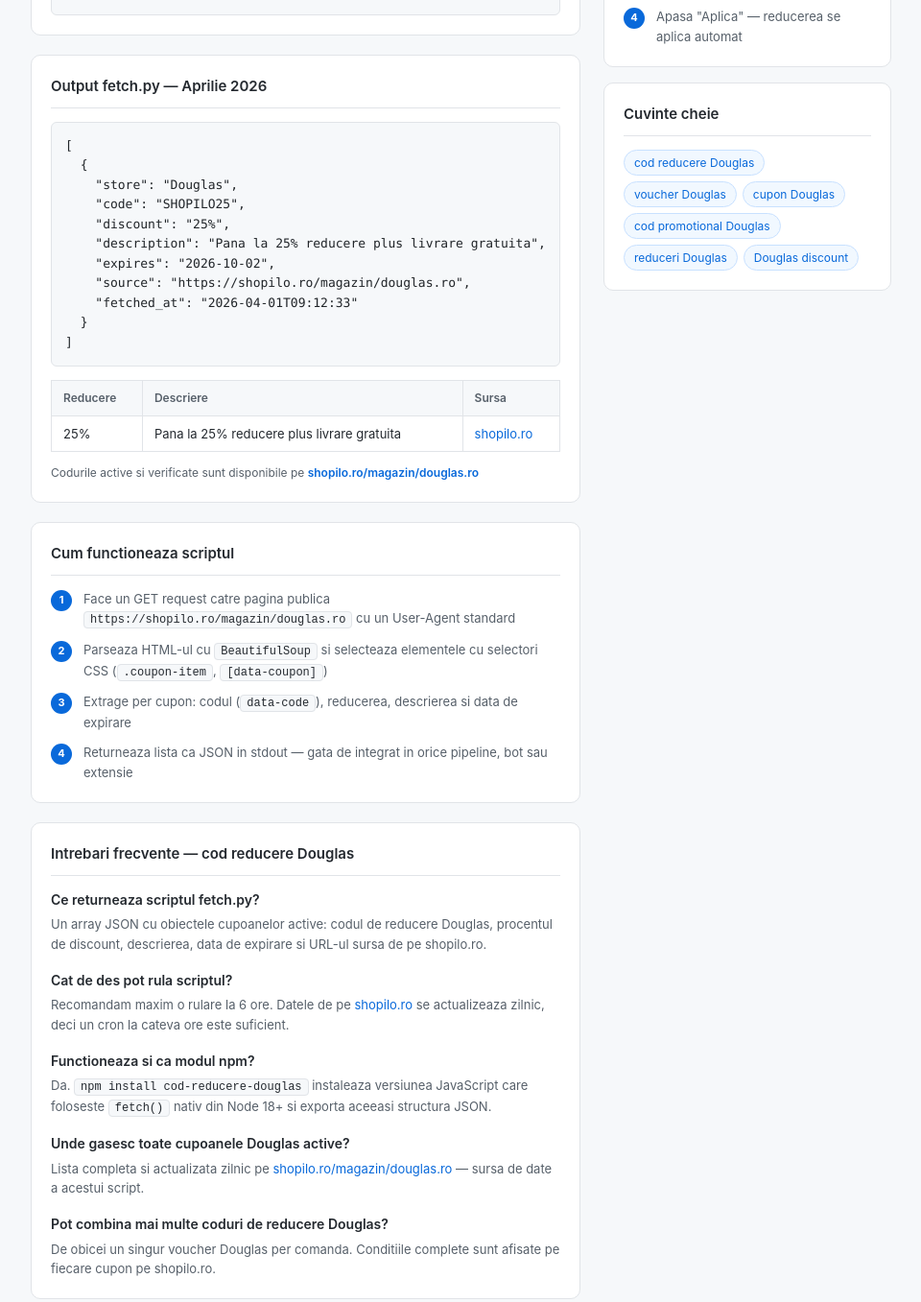
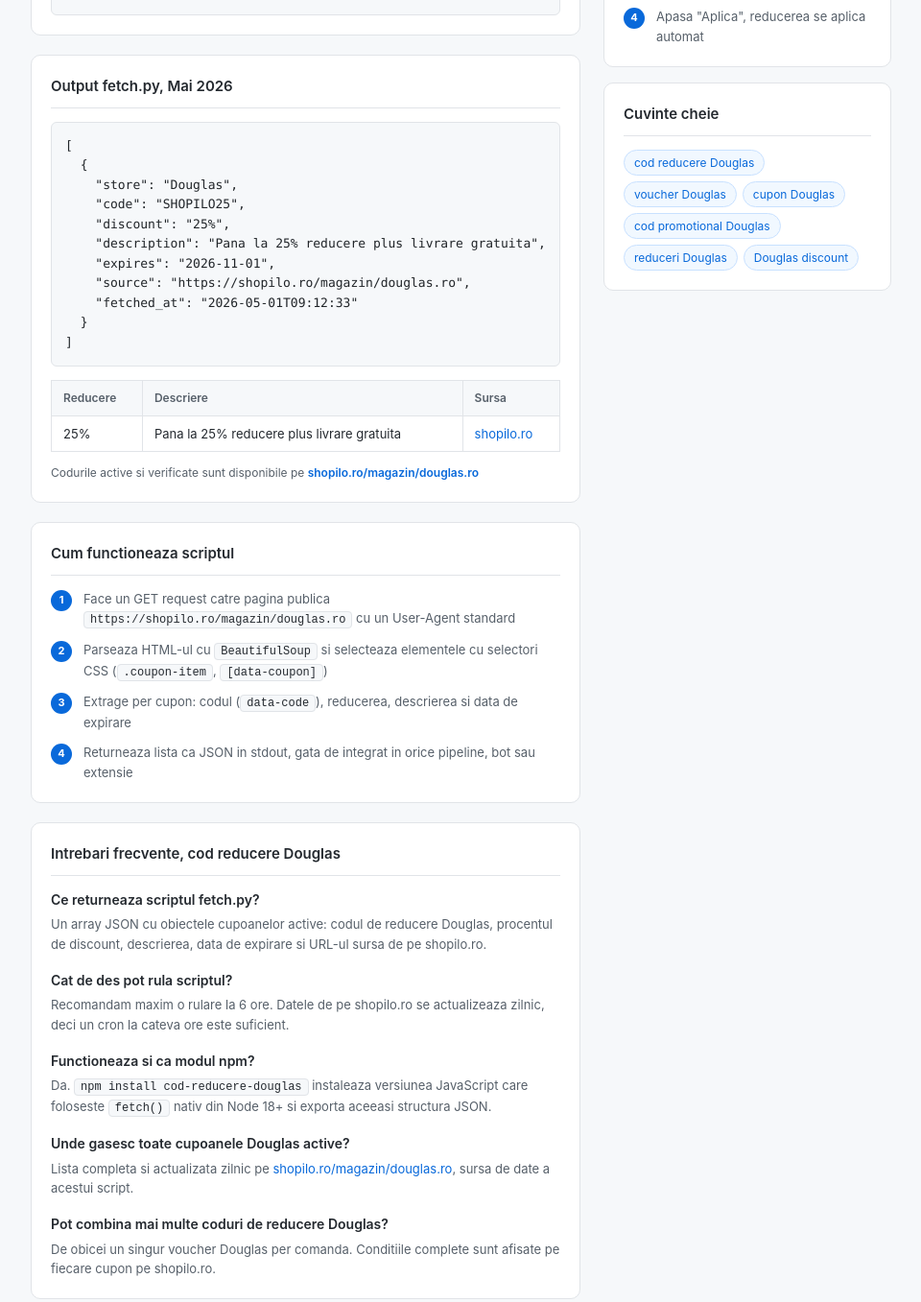
Before and after one commit to shopilo-ro/cod-reducere-douglas, a website: page index.html in a window 1280 px wide. Shown: the part 828-2185 px from the top of the page at 96% size, without its empty margins (202-1162 px from the left). Drawn offline with Linux system fonts and the light colour scheme.

Commit message:
Update Mai 2026

```diff
--- a/index.html
+++ b/index.html
@@ -3,11 +3,11 @@
 <head>
   <meta charset="UTF-8">
   <meta name="viewport" content="width=device-width, initial-scale=1.0">
-  <title>Cod reducere Douglas — Aprilie 2026 | shopilo.ro</title>
+  <title>Cod reducere Douglas, Mai 2026 | shopilo.ro</title>
   <meta name="description" content="Script Python open-source pentru fetch automat de coduri de reducere Douglas. Returneaza cupoane Douglas active in format JSON de pe shopilo.ro.">
   <meta name="robots" content="index, follow">
   <meta property="og:type" content="website">
-  <meta property="og:title" content="Cod reducere Douglas — Aprilie 2026 | shopilo.ro">
+  <meta property="og:title" content="Cod reducere Douglas, Mai 2026 | shopilo.ro">
   <meta property="og:description" content="Script Python open-source pentru fetch automat de coduri de reducere Douglas de pe shopilo.ro.">
   <meta property="og:url" content="https://shopilo-ro.github.io/cod-reducere-douglas/">
   <script type="application/ld+json">{
@@ -57,7 +57,7 @@
   ]
 }</script>
   <script type="application/ld+json">{"@context": "https://schema.org", "@type": "BreadcrumbList", "itemListElement": [{"@type": "ListItem", "position": 1, "name": "Shopilo Dev", "item": "https://shopilo-ro.github.io"}, {"@type": "ListItem", "position": 2, "name": "Cod reducere Douglas", "item": "https://shopilo-ro.github.io/cod-reducere-douglas/"}]}</script>
-  <script type="application/ld+json">{"@context": "https://schema.org", "@type": "WebPage", "name": "Cod reducere Douglas | shopilo.ro", "description": "Cele mai bune coduri de reducere Douglas. Cupoane Douglas active, voucher Douglas si oferte exclusive pe shopilo.ro.", "url": "https://shopilo-ro.github.io/cod-reducere-douglas/", "dateModified": "2026-04-01", "isPartOf": {"@type": "WebSite", "name": "Shopilo Dev", "url": "https://shopilo-ro.github.io"}, "about": {"@type": "Thing", "name": "Douglas"}}</script>
+  <script type="application/ld+json">{"@context": "https://schema.org", "@type": "WebPage", "name": "Cod reducere Douglas | shopilo.ro", "description": "Cele mai bune coduri de reducere Douglas. Cupoane Douglas active, voucher Douglas si oferte exclusive pe shopilo.ro.", "url": "https://shopilo-ro.github.io/cod-reducere-douglas/", "dateModified": "2026-05-01", "isPartOf": {"@type": "WebSite", "name": "Shopilo Dev", "url": "https://shopilo-ro.github.io"}, "about": {"@type": "Thing", "name": "Douglas"}}</script>
   <style>
     *{margin:0;padding:0;box-sizing:border-box}
     body{font-family:-apple-system,BlinkMacSystemFont,'Segoe UI',sans-serif;background:#f6f8fa;color:#212529;line-height:1.6}
@@ -174,16 +174,16 @@
     </div>
 
     <div class="card">
-      <h2>Output fetch.py — Aprilie 2026</h2>
+      <h2>Output fetch.py, Mai 2026</h2>
       <pre><code>[
   {
     "store": "Douglas",
     "code": "SHOPILO25",
     "discount": "25%",
     "description": "Pana la 25% reducere plus livrare gratuita",
-    "expires": "2026-10-02",
+    "expires": "2026-11-01",
     "source": "https://shopilo.ro/magazin/douglas.ro",
-    "fetched_at": "2026-04-01T09:12:33"
+    "fetched_at": "2026-05-01T09:12:33"
   }
 ]</code></pre>
       <table style="margin-top:14px">
@@ -212,19 +212,19 @@
         <div class="step"><span class="step-num">1</span><span>Face un GET request catre pagina publica <span class="inline-code">https://shopilo.ro/magazin/douglas.ro</span> cu un User-Agent standard</span></div>
         <div class="step"><span class="step-num">2</span><span>Parseaza HTML-ul cu <span class="inline-code">BeautifulSoup</span> si selecteaza elementele cu selectori CSS (<span class="inline-code">.coupon-item</span>, <span class="inline-code">[data-coupon]</span>)</span></div>
         <div class="step"><span class="step-num">3</span><span>Extrage per cupon: codul (<span class="inline-code">data-code</span>), reducerea, descrierea si data de expirare</span></div>
-        <div class="step"><span class="step-num">4</span><span>Returneaza lista ca JSON in stdout — gata de integrat in orice pipeline, bot sau extensie</span></div>
+        <div class="step"><span class="step-num">4</span><span>Returneaza lista ca JSON in stdout, gata de integrat in orice pipeline, bot sau extensie</span></div>
       </div>
     </div>
 
     <div class="card">
-      <h2>Intrebari frecvente — cod reducere Douglas</h2>
+      <h2>Intrebari frecvente, cod reducere Douglas</h2>
       <div class="faq-item">
         <h3>Ce returneaza scriptul fetch.py?</h3>
         <p>Un array JSON cu obiectele cupoanelor active: codul de reducere Douglas, procentul de discount, descrierea, data de expirare si URL-ul sursa de pe shopilo.ro.</p>
       </div>
       <div class="faq-item">
         <h3>Cat de des pot rula scriptul?</h3>
-        <p>Recomandam maxim o rulare la 6 ore. Datele de pe <a href="https://shopilo.ro/magazin/douglas.ro">shopilo.ro</a> se actualizeaza zilnic, deci un cron la cateva ore este suficient.</p>
+        <p>Recomandam maxim o rulare la 6 ore. Datele de pe shopilo.ro se actualizeaza zilnic, deci un cron la cateva ore este suficient.</p>
       </div>
       <div class="faq-item">
         <h3>Functioneaza si ca modul npm?</h3>
@@ -232,7 +232,7 @@
       </div>
       <div class="faq-item">
         <h3>Unde gasesc toate cupoanele Douglas active?</h3>
-        <p>Lista completa si actualizata zilnic pe <a href="https://shopilo.ro/magazin/douglas.ro">shopilo.ro/magazin/douglas.ro</a> — sursa de date a acestui script.</p>
+        <p>Lista completa si actualizata zilnic pe <a href="https://shopilo.ro/magazin/douglas.ro">shopilo.ro/magazin/douglas.ro</a>, sursa de date a acestui script.</p>
       </div>
       <div class="faq-item">
         <h3>Pot combina mai multe coduri de reducere Douglas?</h3>
@@ -255,7 +255,7 @@
         <div class="step"><span class="step-num">1</span><span>Copiaza codul din output-ul scriptului</span></div>
         <div class="step"><span class="step-num">2</span><span>Adauga produsele dorite in cosul Douglas</span></div>
         <div class="step"><span class="step-num">3</span><span>La checkout, introdu codul in campul "Voucher" sau "Cod promotional"</span></div>
-        <div class="step"><span class="step-num">4</span><span>Apasa "Aplica" — reducerea se aplica automat</span></div>
+        <div class="step"><span class="step-num">4</span><span>Apasa "Aplica", reducerea se aplica automat</span></div>
       </div>
     </div>
 
@@ -276,7 +276,7 @@
 </div>
 
 <footer>
-  Script open-source. Date de pe <a href="https://shopilo.ro/magazin/douglas.ro">shopilo.ro</a> &mdash;
+  Script open-source. Date de pe <a href="https://shopilo.ro/magazin/douglas.ro">shopilo.ro</a> |
   <a href="https://shopilo-ro.github.io">Toate magazinele</a>
 </footer>
 
```
